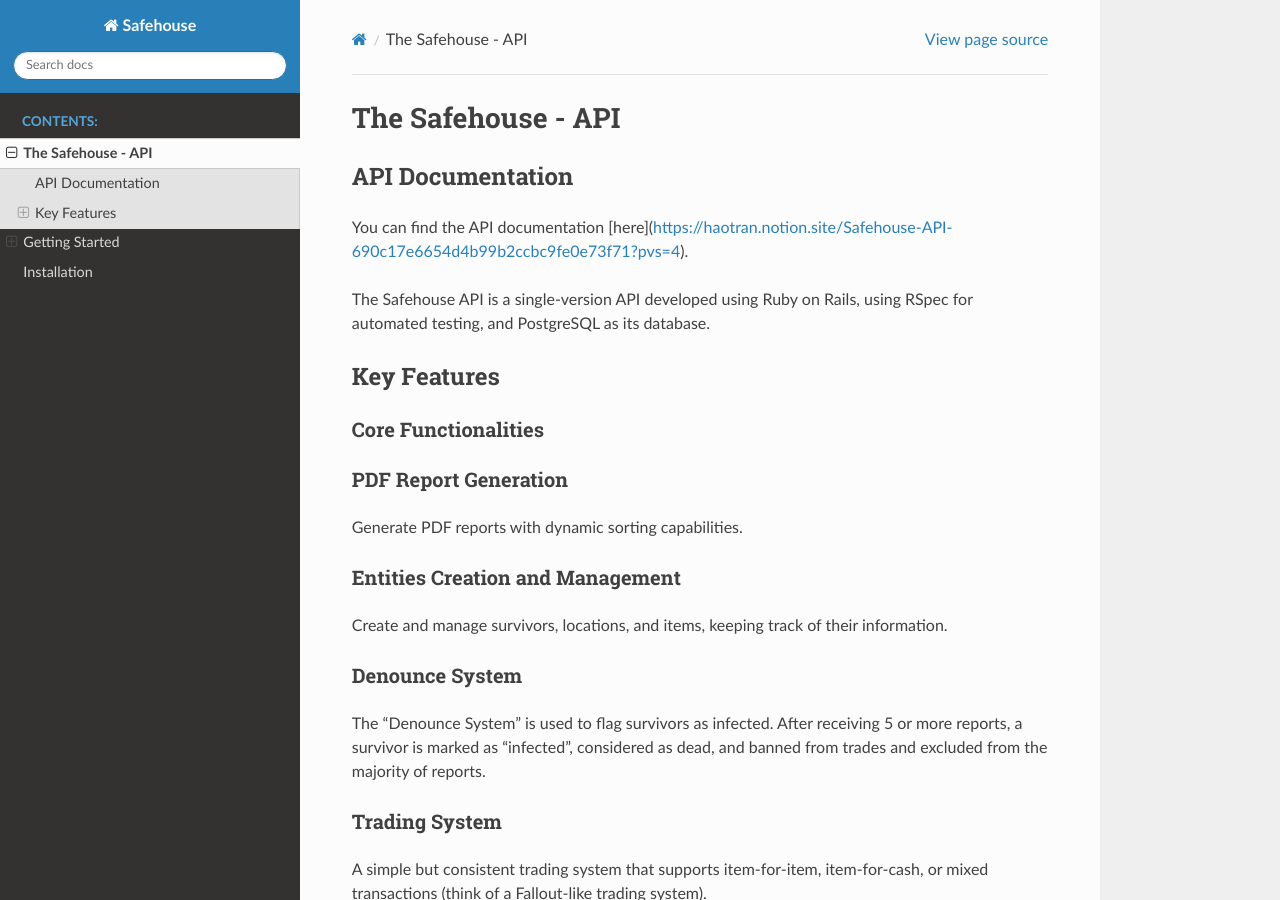
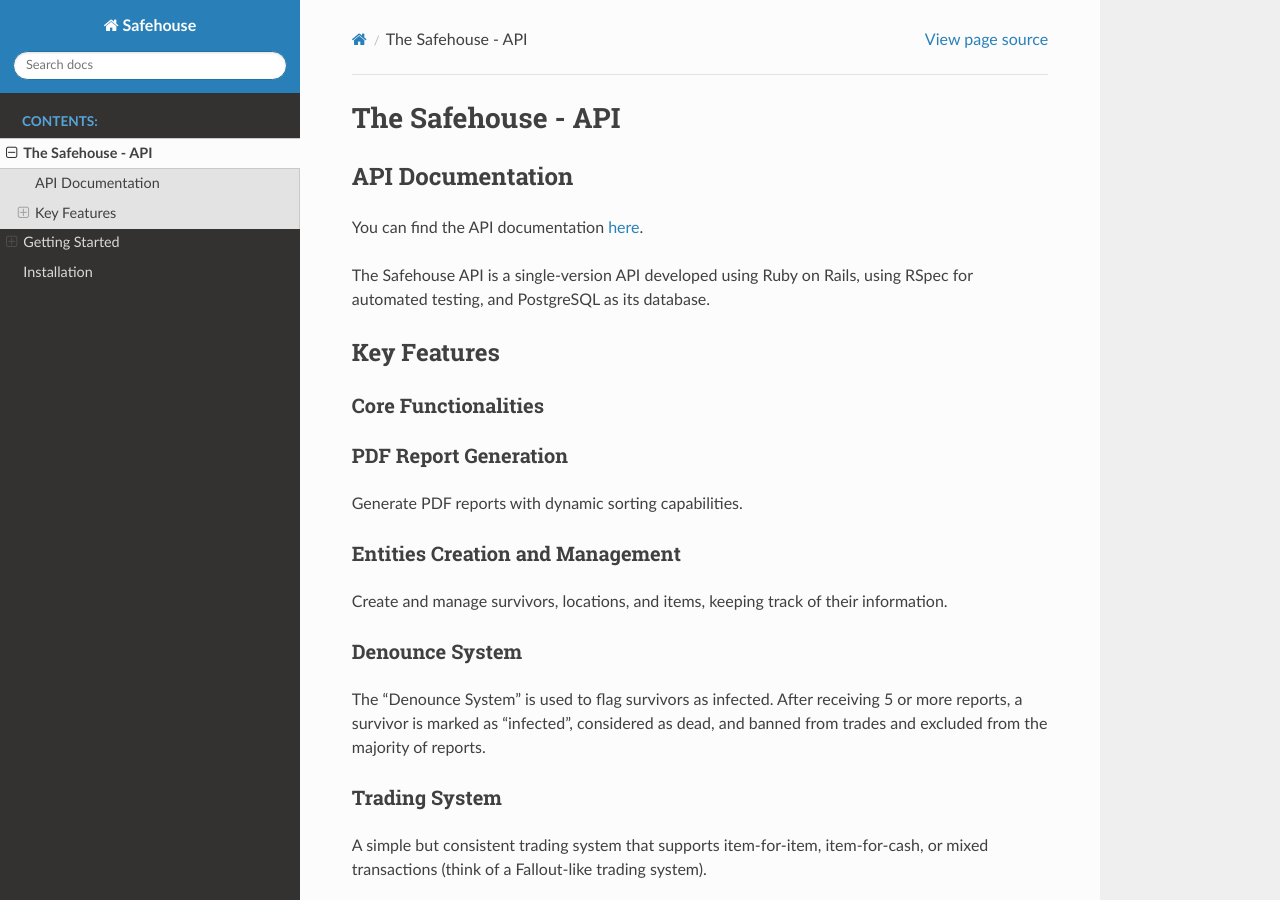
Before and after one commit to adnir-andrade/safehouse, a Sphinx documentation site: the page built from docs/backend.rst, in a window 1280 px wide and 900 px high. Built offline with Sphinx 7.4.7 and the Read the Docs theme 2.0.0, drawn with Linux system fonts in a browser that asks for light colours; pages that are not in the unit, such as notebooks, are missing from menus.

Commit message:
Update doc

```diff
--- a/docs/backend.rst
+++ b/docs/backend.rst
@@ -4,7 +4,7 @@
 API Documentation
 ------------------
 
-You can find the API documentation [here](https://haotran.notion.site/Safehouse-API-690c17e6654d4b99b2ccbc9fe0e73f71?pvs=4).
+You can find the API documentation `here <https://haotran.notion.site/Safehouse-API-690c17e6654d4b99b2ccbc9fe0e73f71?pvs=4>`_.
 
 The Safehouse API is a single-version API developed using Ruby on Rails, using RSpec for automated testing, and PostgreSQL as its database.
 
```
